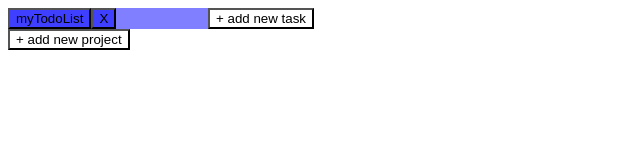
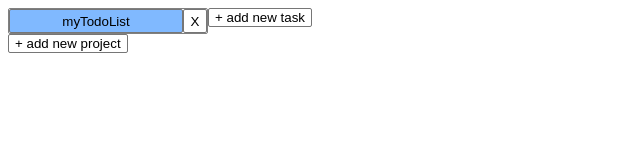
Before and after one commit to bbqbop/todo-list, a website built with webpack: page index.html in a window 1280 px wide. Shown: the whole page, without its empty margins (0-640 px from the left). Built offline with nearby package versions, Linux system fonts and the light colour scheme.

Commit message:
add basic styles

```diff
--- a/src/style.css
+++ b/src/style.css
@@ -1,14 +1,22 @@
 * {
     box-sizing: border-box;
-    --gray: rgb(128, 128, 128, 0.2)
+    --gray: rgb(128, 128, 128, 0.2);
+    --blue: rgb(2, 116, 255, 0.5);
 }
 
 button {
     background-color: inherit;
+    margin: 0;
+    border: solid 1px rgb(118 118 118);
+    border-radius: 2px;
+}
+.addProjectBtn:hover, .addTaskBtn:hover {
+    border: solid 1px rgb(84, 84, 84);
+    background-color: var(--gray);
 }
 
 .active {
-    background-color: rgb(0, 0, 255, 0.5);
+    background-color: var(--blue);
 }
 
 .content {
@@ -18,13 +26,18 @@ button {
 
 /* sidebar */
 
-.projectSidebar {
-
+.projects {
+    display: grid;
+    grid-template-columns: 1fr 1.5rem;
+    grid-auto-rows: 1.5rem;
+    border: solid 1px gray;
+    border-radius: 2px;
 }
 
-.projectWrapper:hover {
+.projects:hover {
     background-color: var(--gray);
 }
+
 
 /* main */
 
@@ -56,10 +69,14 @@ button {
     background-color: var(--gray);
 }
 
-.todos * {
+.todos *, .projects * {
     margin: 0;
-    border: none;
+    border: solid 1px rgb(118 118 118);
     border-radius: 2px;
     height: 100%;
     width: 100%;
 }
+
+.todos *:hover, .projects *:hover {
+    border: solid 1px rgb(84, 84, 84);
+}
--- a/src/ui.js
+++ b/src/ui.js
@@ -31,9 +31,6 @@ export default function initializeUI(){
     const updateProjectSidebar = function(){
         projectList.innerHTML = '';
         projects.forEach( project => {
-            const projectWrapper = document.createElement('div');
-            projectWrapper.classList.add('projectWrapper');
-
             const div = document.createElement('div');
             div.classList.add('projects');
             div.dataset.idx = project.idx;
@@ -47,11 +44,11 @@ export default function initializeUI(){
             erase.textContent = 'X';
 
             div.append(btn, erase);
-            projectWrapper.append(div);
-            projectList.append(projectWrapper);
+
+            projectList.append(div);
 
             if (project === findCurrentProject()){
-                div.classList.add('active')
+                btn.classList.add('active')
             }
         });
     };
```
